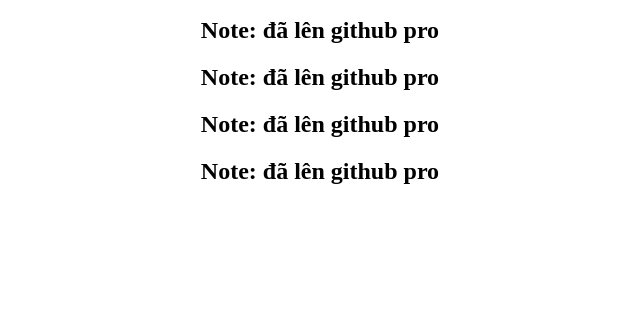
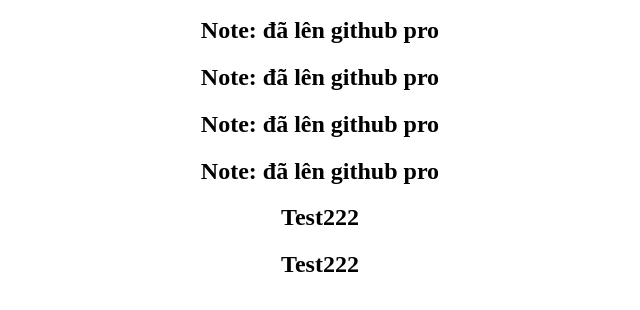
Before and after one commit to PhamNguyenDucThienJB/ML__2023, a plain HTML site: page index.html in a window 1280 px wide. Shown: the part 110-420 px from the top of the page, without its empty margins (320-960 px from the left). Drawn offline with Linux system fonts and the light colour scheme.

Commit message:
adđfdjhfkjd

```diff
--- a/index.html
+++ b/index.html
@@ -12,7 +12,8 @@
     <h2> Note: đã lên github pro </h2>
     <h2> Note: đã lên github pro </h2>
     <h2> Note: đã lên github pro </h2> <h2> Note: đã lên github pro </h2> <h2> Note: đã lên github pro </h2>
-
+    <h2> Test222</h2>
+    <h2> Test222</h2>
 
 </body>
 </html>
```
